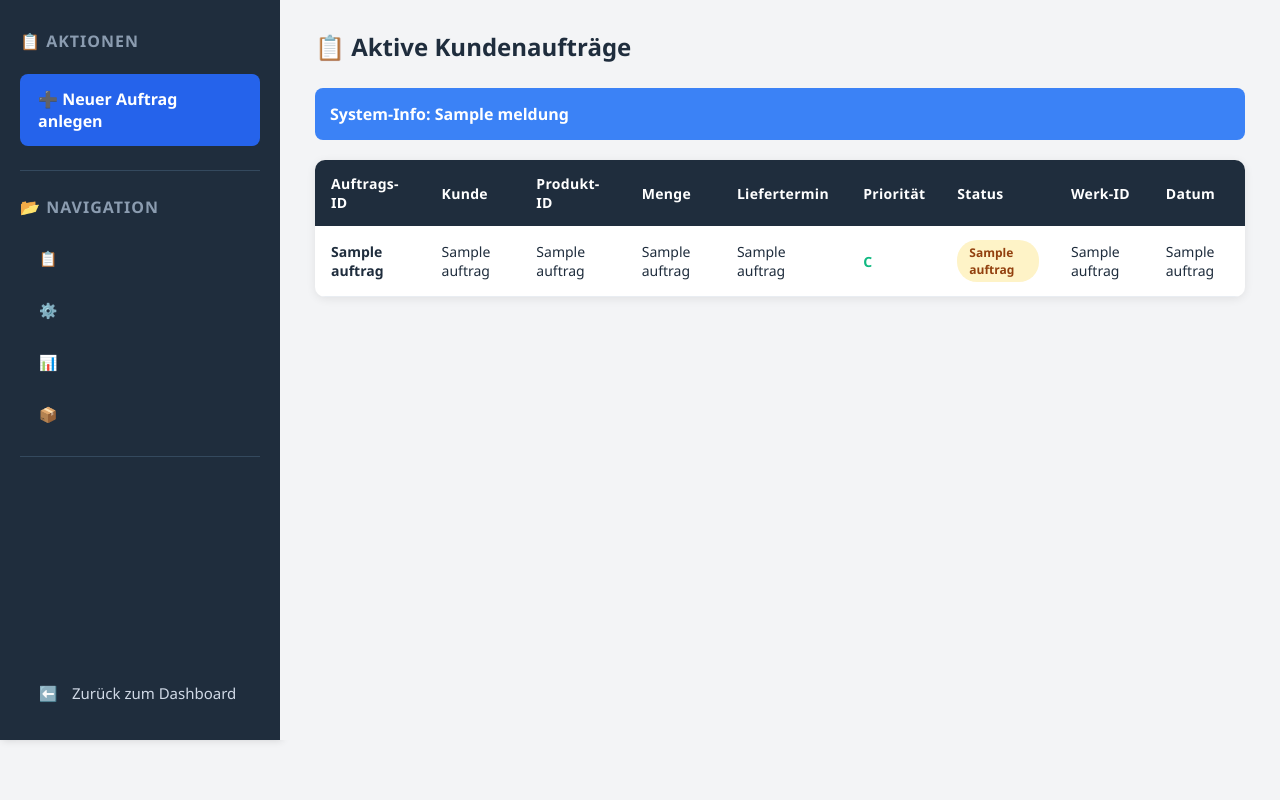
After one commit to Joaopedro-ara/Enterprise-Projekt, a Flask app: template Mitarbeiter/templates/auftraege/kunden_auftraege_uebersicht.html in a window 1280 px wide. The commit adds this page. Run offline with Flask 3, Linux system fonts and the light colour scheme; the template is opened without the code that fills it: most values are stand-ins (such as "Sample title", 1, 10 or a date in 2020); parts of the project's set-up code (start-up, migrations or seed data) failed here and were passed over; some libraries are stand-ins or nearby versions.

Commit message:
Kundenaufträge-Modul fertiggestellt
- Übersicht + Formular
- Prioritäten A/B/C speicherbar
- Navigation via Sidebar
- Integration ins Dashboard

 Bugfix: Kundenaufträge speichern & Navigation

- Priorität wird jetzt korrekt gespeichert (Tippfehler im HTML name-Attribut behoben: 'priorität' → 'prioritaet')
- "Neuer Auftrag anlegen" führt jetzt zum Formular (Parameter ?aktion=neu hinzugefügt)
- Navigation zwischen Übersicht und Formular funktioniert jetzt zuverlässig
- Übersichtsseite zeigt alle Aufträge korrekt an

```diff
--- a/Mitarbeiter/auftrags_manager.py
+++ b/Mitarbeiter/auftrags_manager.py
@@ -11,12 +11,12 @@ class AuftragsManager:
         self.db=Datenbank()
         self.cursor =self.db.cursor
 
-    def kundenauftrag_anlegen(self,kundenauftrag_id,kunde_name,produkt_id,menge,liefertermin,priorität,status,
+    def kundenauftrag_anlegen(self,kundenauftrag_id,kunde_name,produkt_id,menge,liefertermin,prioritaet,status,
                               werk_id,ersteelungsdatum):
         try:
             sql=("Insert into Kunden_auftraege(Kundenauftrag_id,Kunde_Name,Produkt_id,MENGE,Liefertermin,"
                  "Priorität,Status,werk_id,Erstellungsdatum) VALUES (%s,%s,%s,%s,%s,%s,%s,%s,%s)")
-            val=(kundenauftrag_id,kunde_name,produkt_id,menge,liefertermin,priorität,status,werk_id,ersteelungsdatum)
+            val=(kundenauftrag_id,kunde_name,produkt_id,menge,liefertermin,prioritaet,status,werk_id,ersteelungsdatum)
             self.cursor.execute(sql,val)
             self.db.connection.commit()
             return "Daten erfolgreich in die Tabelle eingefügt"
--- a/Mitarbeiter/templates/auftraege/kunden_auftraege.html
+++ b/Mitarbeiter/templates/auftraege/kunden_auftraege.html
@@ -137,8 +137,8 @@
             <label for="Liefertermin">Liefertermin des produktes</label>
             <input type="date" id="Liefertermin" name="liefertermin" required>
 
-            <label for="prio">Priorität des Produktes</label>
-            <select id="prio" name="'priorität" required>
+            <label for="prioritaet">Priorität des Produktes</label>
+            <select id="prioritaet" name="prioritaet" required>
             <option value="A">A</option>
             <option value="B">B</option>
             <option value="C">C</option>
@@ -148,7 +148,7 @@
             <label for="Status">Status </label>
             <select id="Status" name="status" required>
             <option value="Eingegangen">Eingegangen</option>
-            <option value="in Planung">In Planung</option>
+            <option value="In Planung">In Planung</option>
             <option value="Freigegeben">Freigegeben</option>
             <option value="In Produktion">In Produktion</option>
             <option value="Fertig">Fertig</option>
--- /dev/null
+++ b/Mitarbeiter/templates/auftraege/kunden_auftraege_uebersicht.html
@@ -0,0 +1,350 @@
+<!DOCTYPE html>
+<html lang="en">
+<head>
+    <meta charset="UTF-8">
+    <title>Kundenaufträge Übersicht</title>
+    <style>
+        /* --- Reset & Grundlayout --- */
+        * {
+            margin: 0;
+            padding: 0;
+            box-sizing: border-box;
+        }
+
+        body {
+            font-family: "Segoe UI", Tahoma, Geneva, Verdana, sans-serif;
+            background: #f3f4f6;
+            min-height: 100vh;
+        }
+
+        /* --- Container mit Sidebar --- */
+        .container {
+            display: flex;
+            flex-direction: row;
+            min-height: calc(100vh - 60px);
+        }
+
+        /* --- Sidebar --- */
+        .sidebar {
+            width: 280px;
+            background: #1f2d3d;
+            color: white;
+            padding: 25px 20px;
+            box-shadow: 2px 0 8px rgba(0, 0, 0, 0.15);
+            display: flex;
+            flex-direction: column;
+            gap: 8px;
+            flex-shrink: 0;
+        }
+
+        .sidebar h3 {
+            font-size: 16px;
+            font-weight: 600;
+            text-transform: uppercase;
+            letter-spacing: 1px;
+            color: #8b9cb0;
+            margin-top: 5px;
+            margin-bottom: 10px;
+        }
+
+        .sidebar hr {
+            border: none;
+            border-top: 1px solid #34495e;
+            margin: 12px 0;
+        }
+
+        /* --- Sidebar Buttons wie auf dem Bild (Bestand Anzeigen, Maschinen Anlegen etc.) --- */
+        .sidebar .nav-btn {
+            display: flex;
+            align-items: center;
+            gap: 12px;
+            width: 100%;
+            background: transparent;
+            color: #d0d9e6;
+            padding: 12px 16px;
+            text-decoration: none;
+            border-radius: 8px;
+            font-size: 15px;
+            font-weight: 500;
+            border: none;
+            transition: background 0.2s ease, color 0.2s ease;
+            cursor: pointer;
+        }
+
+        .sidebar .nav-btn:hover {
+            background: #2c3e50;
+            color: white;
+        }
+
+        .sidebar .nav-btn i {
+            font-size: 18px;
+            width: 24px;
+            text-align: center;
+        }
+
+        /* --- Hervorhebung für "Neuer Auftrag anlegen" (Primary Button) --- */
+        .sidebar .btn-primary {
+            display: flex;
+            align-items: center;
+            justify-content: center;
+            gap: 10px;
+            width: 100%;
+            background: #2563eb;
+            color: white;
+            padding: 14px 18px;
+            text-decoration: none;
+            border-radius: 8px;
+            font-size: 16px;
+            font-weight: 600;
+            border: none;
+            transition: background 0.2s ease, transform 0.15s ease;
+            cursor: pointer;
+            margin-top: 4px;
+            margin-bottom: 4px;
+        }
+
+        .sidebar .btn-primary:hover {
+            background: #1e4fd1;
+            transform: translateY(-2px);
+            box-shadow: 0 4px 12px rgba(37, 99, 235, 0.4);
+        }
+
+        .sidebar .btn-primary:active {
+            transform: translateY(0);
+        }
+
+        /* --- Icon Platzhalter (ohne externe Icons) --- */
+        .sidebar .nav-btn .icon {
+            display: inline-block;
+            width: 24px;
+            text-align: center;
+            font-weight: 400;
+        }
+
+        /* --- Content Bereich --- */
+        .content-area {
+            flex: 1;
+            padding: 30px 35px;
+            background: #f3f4f6;
+            overflow-x: auto;
+        }
+
+        .content-area h2 {
+            font-size: 24px;
+            color: #1f2d3d;
+            margin-bottom: 25px;
+            font-weight: 600;
+        }
+
+        /* --- ERP Tabelle --- */
+        .erp-table {
+            width: 100%;
+            border-collapse: collapse;
+            background: white;
+            border-radius: 10px;
+            overflow: hidden;
+            box-shadow: 0 2px 10px rgba(0, 0, 0, 0.08);
+        }
+
+        .erp-table thead {
+            background: #1f2d3d;
+            color: white;
+        }
+
+        .erp-table th {
+            padding: 14px 16px;
+            text-align: left;
+            font-weight: 600;
+            font-size: 14px;
+            letter-spacing: 0.3px;
+        }
+
+        .erp-table td {
+            padding: 14px 16px;
+            border-bottom: 1px solid #e9edf2;
+            font-size: 14px;
+            color: #1f2d3d;
+        }
+
+        .erp-table tbody tr:hover {
+            background: #f0f4fa;
+        }
+
+        .erp-table tbody tr:nth-child(even) {
+            background: #f8fafc;
+        }
+
+        .erp-table tbody tr:nth-child(even):hover {
+            background: #f0f4fa;
+        }
+
+        /* --- Status Badges (optional, für bessere Lesbarkeit) --- */
+        .status-badge {
+            display: inline-block;
+            padding: 4px 12px;
+            border-radius: 20px;
+            font-size: 12px;
+            font-weight: 600;
+        }
+
+        .status-badge.offen { background: #fef3c7; color: #92400e; }
+        .status-badge.in-produktion { background: #dbeafe; color: #1e40af; }
+        .status-badge.fertig { background: #d1fae5; color: #065f46; }
+        .status-badge.storniert { background: #fee2e2; color: #991b1b; }
+
+        /* --- Responsive --- */
+        @media (max-width: 768px) {
+            .container {
+                flex-direction: column;
+            }
+            .sidebar {
+                width: 100%;
+                flex-direction: row;
+                flex-wrap: wrap;
+                padding: 15px 20px;
+                gap: 6px;
+            }
+            .sidebar h3 {
+                width: 100%;
+                margin-bottom: 4px;
+            }
+            .sidebar .nav-btn,
+            .sidebar .btn-primary {
+                width: auto;
+                flex: 1 1 auto;
+                min-width: 140px;
+                padding: 10px 14px;
+                font-size: 14px;
+            }
+            .sidebar hr {
+                display: none;
+            }
+            .content-area {
+                padding: 20px;
+            }
+            .erp-table th,
+            .erp-table td {
+                padding: 10px 12px;
+                font-size: 13px;
+            }
+        }
+
+        @media (max-width: 480px) {
+            .sidebar .nav-btn,
+            .sidebar .btn-primary {
+                min-width: 100%;
+                font-size: 13px;
+                padding: 10px 12px;
+            }
+            .content-area h2 {
+                font-size: 20px;
+            }
+            .erp-table {
+                font-size: 12px;
+            }
+            .erp-table th,
+            .erp-table td {
+                padding: 8px 10px;
+            }
+        }
+    </style>
+</head>
+<body>
+<div class="container">
+    <!-- Sidebar -->
+    <div class="sidebar">
+        <h3>📋 Aktionen</h3>
+
+        <!-- NEUER AUFTRAG ANLEGEN - Hervorgehobener Button -->
+        <a href="{{ url_for('auftrag.auftrag_anlegen', aktion='neu') }}" class="btn-primary">
+
+            ➕ Neuer Auftrag anlegen
+        </a>
+
+
+
+        <hr>
+
+        <h3>📂 Navigation</h3>
+
+        <!-- Weitere Buttons wie auf dem Bild -->
+        <a href="#" class="nav-btn">
+            <span class="icon">📋</span>
+        </a>
+        <a href="#" class="nav-btn">
+            <span class="icon">⚙️</span>
+        </a>
+        <a href="#" class="nav-btn">
+            <span class="icon">📊</span>
+        </a>
+        <a href="#" class="nav-btn">
+            <span class="icon">📦</span>
+        </a>
+
+        <hr>
+
+        <a href="{{ url_for('dashboards') }}" class="nav-btn" style="margin-top: auto;">
+            <span class="icon">⬅️</span> Zurück zum Dashboard
+        </a>
+    </div>
+
+    <!-- Content -->
+    <div class="content-area">
+        <h2>📋 Aktive Kundenaufträge</h2>
+        {% if meldung %}
+        <div style="background-color: #3b82f6; color: white; padding: 15px; border-radius: 8px; margin-bottom: 20px; font-weight: 600;">
+            System-Info: {{ meldung }}
+        </div>
+    {% endif %}
+
+        <table class="erp-table">
+            <thead>
+            <tr>
+                <th>Auftrags-ID</th>
+                <th>Kunde</th>
+                <th>Produkt-ID</th>
+                <th>Menge</th>
+                <th>Liefertermin</th>
+                <th>Priorität</th>
+                <th>Status</th>
+                <th>Werk-ID</th>
+                <th>Datum</th>
+            </tr>
+            </thead>
+            <tbody>
+            {% for auftrag in auftraege %}
+            <tr>
+                <td><strong>{{ auftrag[1] }}</strong></td>
+                <td>{{ auftrag[2] }}</td>
+                <td>{{ auftrag[3] }}</td>
+                <td>{{ auftrag[4] }}</td>
+                <td>{{ auftrag[5] }}</td>
+                <td>
+                    {% if auftrag[6] == 'A' %}
+                        <span style="color:#dc2626; font-weight:700;">A</span>
+                    {% elif auftrag[6] == 'B' %}
+                        <span style="color:#f59e0b; font-weight:700;">B</span>
+                    {% else %}
+                        <span style="color:#10b981; font-weight:700;">C</span>
+                    {% endif %}
+                </td>
+                <td>
+                    <span class="status-badge
+                        {% if auftrag[7] == 'Eingegangen' %}offen
+                        {% elif auftrag[7] == 'In Produktion' %}in-produktion
+                        {% elif auftrag[7] == 'Fertig' %}fertig
+                        {% elif auftrag[7] == 'Storniert' %}storniert
+                        {% else %}offen{% endif %}">
+                        {{ auftrag[7] }}
+                    </span>
+                </td>
+                <td>{{ auftrag[8] }}</td>
+                <td>{{ auftrag[9] }}</td>
+            </tr>
+            {% endfor %}
+            </tbody>
+        </table>
+    </div>
+</div>
+</body>
+</html>
```
Also changed, not shown: Mitarbeiter/routes_auftrag.py (+7 -4 lines).
